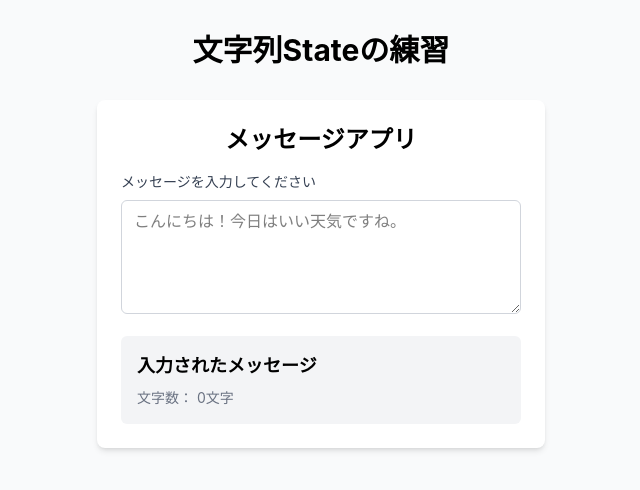
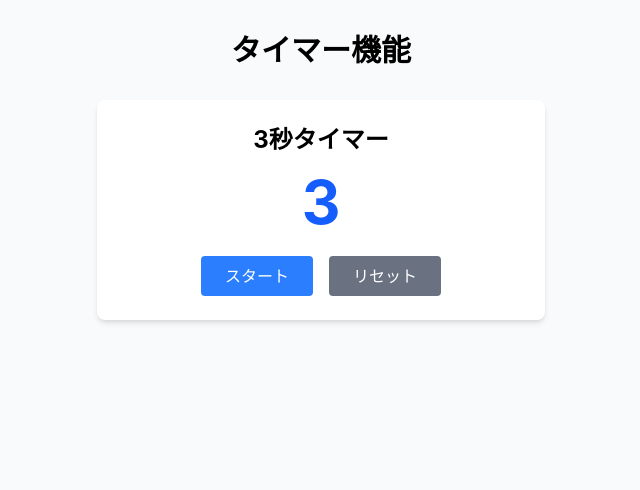
Before and after one commit to ko-ki-creator/app_calculation, a React app: page / in a window 1280 px wide. Shown: the top 490 px of the page, without its empty margins (319-959 px from the left). Built offline with nearby package versions, Linux system fonts and the light colour scheme; the HTML template or start-up script is replaced by a standard one.

Commit message:
chapter14

```diff
--- a/src/App.jsx
+++ b/src/App.jsx
@@ -1,13 +1,13 @@
-import MessageApp from "./MessageApp";
+import Timer from "./TImer";
 
 export default function App() {
   return (
     <div className="min-h-screen bg-gray-50 py-8">
       <div className="container mx-auto">
         <h1 className="text-3xl font-bold text-center mb-8">
-          文字列Stateの練習
+          タイマー機能
         </h1>
-        <MessageApp />
+        <Timer />
       </div>
     </div>
   );
--- /dev/null
+++ b/src/BasicEffect.jsx
@@ -0,0 +1,35 @@
+import { useEffect, useState } from "react";
+
+export default function BasicEffect() {
+    const [count, setCount] = useState(0);
+
+    // コンポーネントがマウントされた時に実行される
+    useEffect(() => {
+        console.log('コンポーネントが表示されました');
+    }, []); // 空の依存配列
+
+    // countが変更される度に実行される
+    useEffect(() => {
+        console.log('countが変更されました：', count);
+    }, [count]); // countを依存配列に指定
+
+    return (
+        <div className="p-6 max-w-md mx-auto bg-white rounded-lg shadow-md">
+            <h2 className="text-2xl font-bold mb-4 text-center">useEffect の基本</h2>
+
+            <div className="text-center mb-4">
+                <p className="text-lg mb-2">カウント： {count}</p>
+                <button
+                    onClick={() => setCount(prev => prev + 1)}
+                    className="bg-blue-500 text-white px-4 py-2 rounded hover:bg-blue-600"
+                >
+                    +1
+                </button>
+            </div>
+
+            <div className="text-sm text-gray-600">
+                <p>ブラウザの開発者ツールのコンソールを確認してください</p>
+            </div>
+        </div>
+    );
+}
--- /dev/null
+++ b/src/TImer.jsx
@@ -0,0 +1,75 @@
+import { useEffect, useState } from "react";
+
+export default function Timer() {
+    const [seconds, setSeconds] = useState(3); // 残り時間を3秒に設定
+    const [isActive, setIsActive] = useState(false);
+
+    useEffect(() => {
+        let interval = null;
+
+        if (isActive && seconds > 0) {
+            // 1秒ごとにsecondsを1減らす
+            interval = setInterval(() => {
+                setSeconds(prev => prev - 1);
+            }, 1000);
+        }
+
+        // クリーンアップ関数
+        return () => {
+            if (interval) {
+                clearInterval(interval);
+            }
+        };
+    }, [isActive, seconds]); // isActiveとsecondsの変化を監視
+
+    // タイマーを開始する関数
+    const startTimer = () => {
+        setIsActive(true);
+    };
+
+    // タイマーをリセットする関数
+    const resetTimer = () => {
+        setIsActive(false);
+        setSeconds(3);
+    };
+
+    return (
+        <div className="p-6 max-w-md mx-auto bg-white rounded-lg shadow-md">
+            <h2 className="text-2xl font-bold mb-4 text-center">3秒タイマー</h2>
+
+            <div className="text-center">
+                <div className="text-6xl font-bold mb-6 text-blue-600">
+                    {seconds}
+                </div>
+
+                {seconds === 0 ? (
+                    <div className="mb-4">
+                        <p className="text-2xl font-bold text-green-600 mb-4">時間です！</p>
+                        <button
+                            onClick={resetTimer}
+                            className="bg-green-500 text-white px-6 py-2 rounded hover:bg-green-600"
+                        >
+                            リセット
+                        </button>
+                    </div>
+                ) : (
+                    <div className="space-x-4">
+                        <button
+                            onClick={startTimer}
+                            disabled={isActive}
+                            className="bg-blue-500 text-white px-6 py-2 rounded hover:bg-blue-600 disabled:bg-gray-400"
+                        >
+                            {isActive ? 'カウント中...' : 'スタート'}
+                        </button>
+                        <button
+                            onClick={resetTimer}
+                            className="bg-gray-500 text-white px-6 py-2 rounded hover:bg-gray-600"
+                        >
+                            リセット
+                        </button>
+                    </div>
+                )}
+            </div>
+        </div>
+    );
+}
--- /dev/null
+++ b/src/UserData.jsx
@@ -0,0 +1,56 @@
+import { useEffect, useState } from "react";
+
+export default function UserData() {
+    // ユーザーデータを管理するState
+    const [user, setUser] = useState(null);
+
+    // ローディング状態を管理するState
+    const [loading, setLoading] = useState(true);
+
+    // コンポーネントがマウントされた時にAPIからデータを取得
+    useEffect(() => {
+        const fetchUser = async () => {
+            try {
+                const response = await fetch('https://jsonplaceholder.typicode.com/users/1');
+                const userData = await response.json();
+                setUser(userData);
+            } catch  (error) {
+                console.log('データの取得に失敗しました：', error);
+            } finally {
+                setLoading(false);
+            }
+        };
+
+        fetchUser();
+    }, []); // 空の依存配列でマウントの時のみ実行
+
+    // ローディング中の表示
+    if (loading) {
+        return (
+            <div className="p-6 max-w-md mx-auto bg-white rounded-lg shadow-md">
+                <div className="text-center">
+                    <p className="text-lg">データを読み込み中...</p>
+                </div>
+            </div>
+        );
+    }
+
+    return (
+        <div className="p-6 max-w-md mx-auto bg-white rounded-lg shadow-md">
+            <h2 className="text-2xl font-bold mb-4 text-center">ユーザー情報</h2>
+
+            {user && (
+                <div className="space-y-2">
+                    <div className="p-3 bg-gray-100 rounded">
+                        <p className="text-sm text-gray-600">名前</p>
+                        <p className="font-bold text-lg">{user.name}</p>
+                    </div>
+                    <div className="p-3 bg-gray-100 rounded">
+                        <p className="text-sm text-gray-600">メールアドレス</p>
+                        <p className="font-bold">{user.email}</p>
+                    </div>
+                </div>
+            )}
+        </div>
+    );
+}
```
